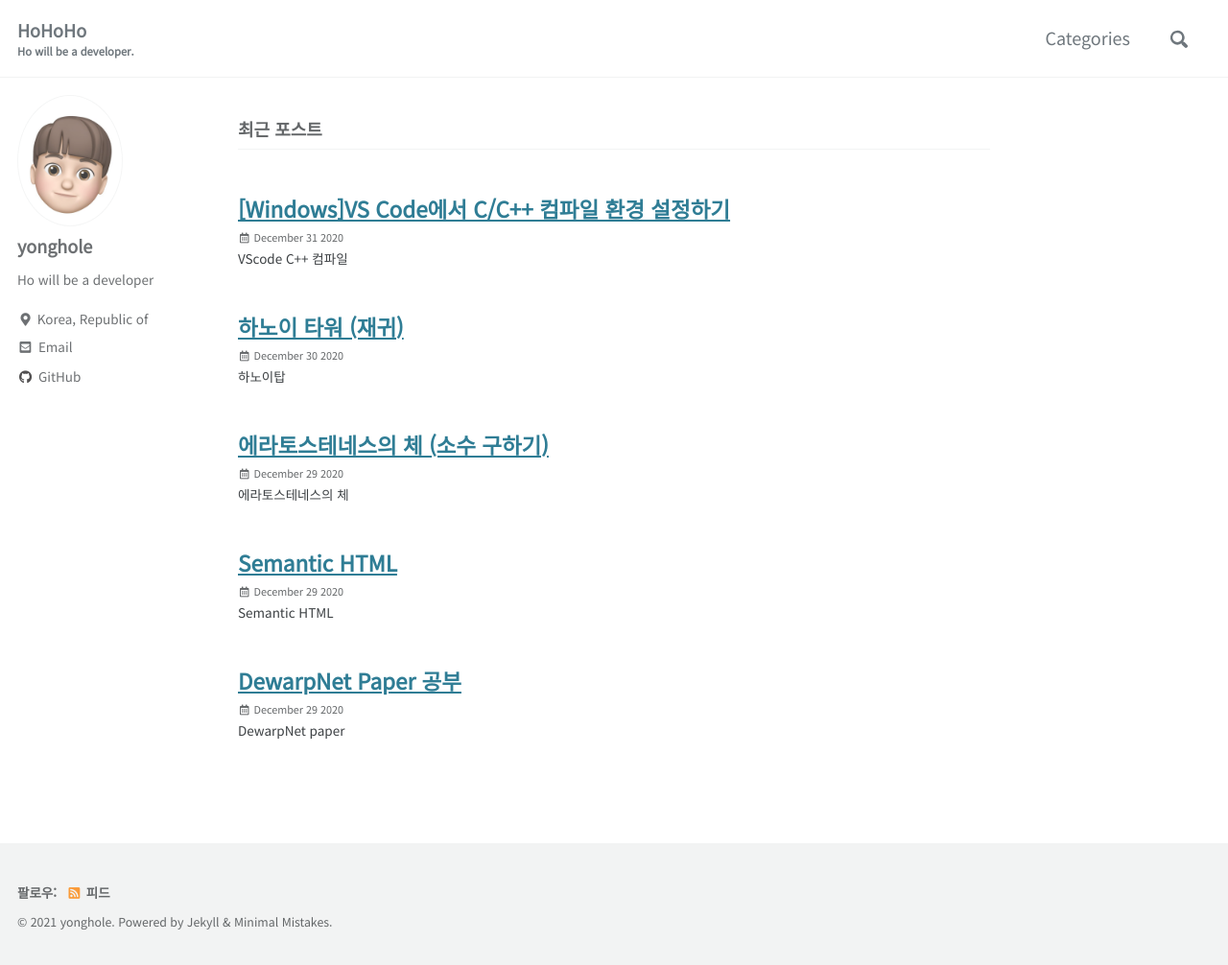
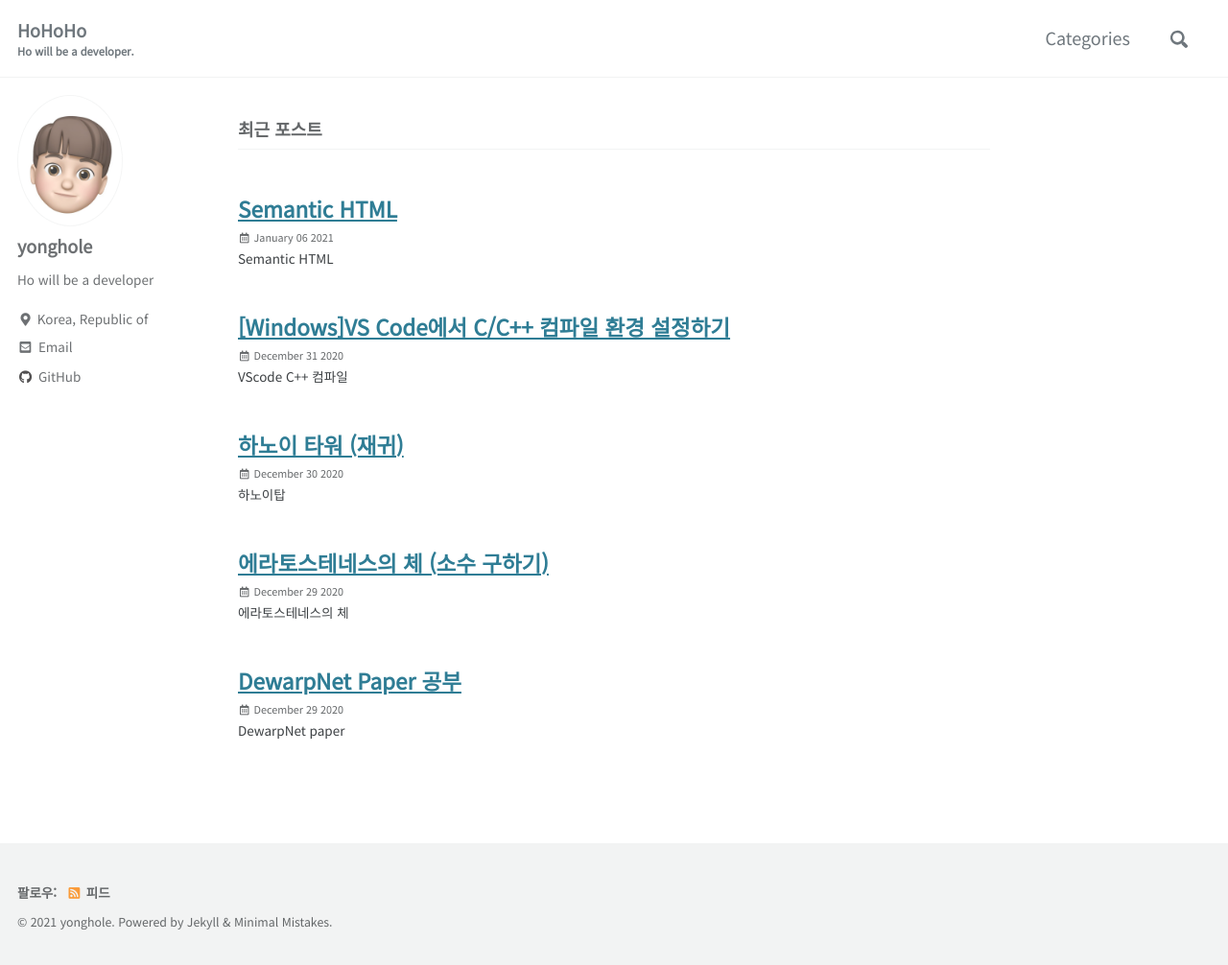
Before and after one commit to yonghole/yonghole.github.io, a Jekyll site: the page built from index.html, in a window 1280 px wide and 1006 px high. Shown: the whole window at 96% size. Built offline with Jekyll 4.4.1, drawn with Linux system fonts in a browser that asks for light colours; cached includes are drawn as plain includes; the list of posts is cut into pages by our own code.

Commit message:
Update 2020-01-06-semantic-html.md

```diff
--- a/_posts/2020-01-06-semantic-html.md
+++ b/_posts/2020-01-06-semantic-html.md
@@ -1,6 +1,6 @@
 ---
 title: "Semantic HTML"
-date: 2020-12-29 16:11:58
+date: 2021-01-06 03:05:44
 categories: Web
 ---
 
```
